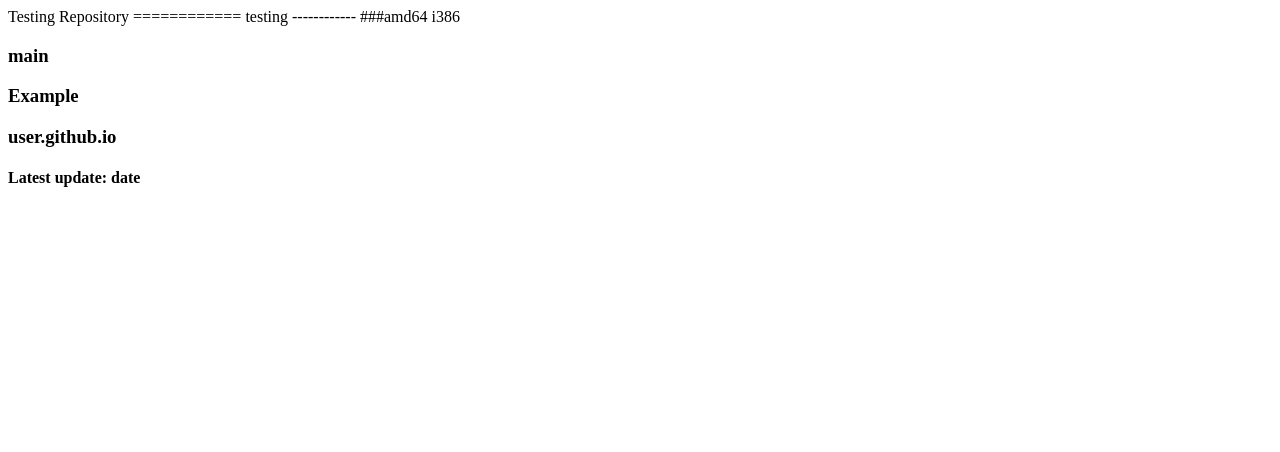
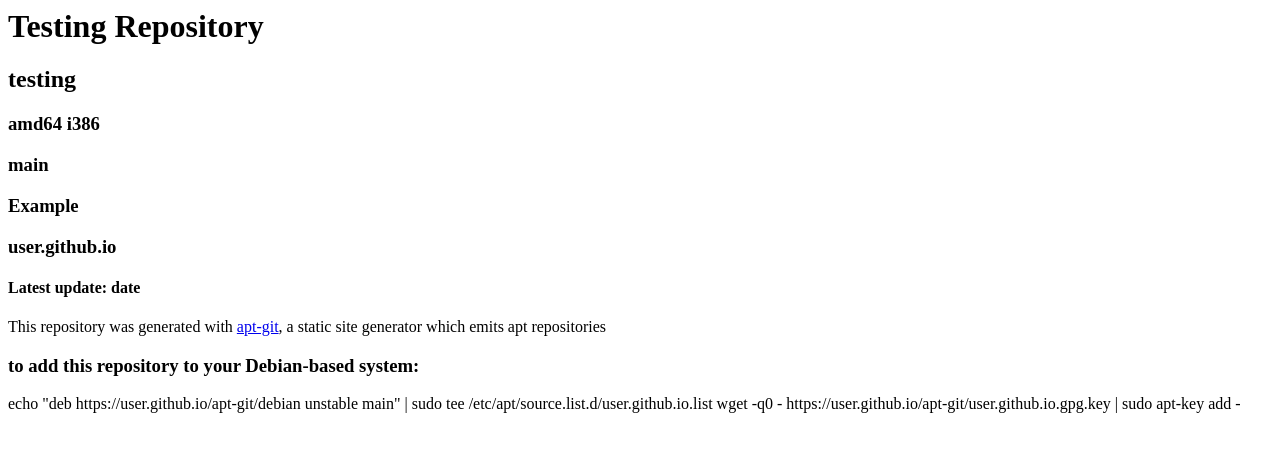
Before and after one commit to eyedeekay/apt-now-history, a plain HTML site: page index.html in a window 1280 px wide. Drawn offline with Linux system fonts and the light colour scheme.

Commit message:
Repository update:  date

```diff
--- a/index.html
+++ b/index.html
@@ -1,6 +1,8 @@
-<p>Testing Repository
-============ testing
------------- ###amd64 i386</p>
+<h1>Testing Repository</h1>
+
+<h2>testing</h2>
+
+<h3>amd64 i386</h3>
 
 <h3>main</h3>
 
@@ -9,3 +11,11 @@
 <h3>user.github.io</h3>
 
 <h4>Latest update: date</h4>
+
+<p>This repository was generated with <a href="https://cmotc.github.io/apt-git">apt-git</a>, a static site generator which emits apt repositories</p>
+
+<h3>to add this repository to your Debian-based system:</h3>
+
+<p>echo "deb https://user.github.io/apt-git/debian unstable main"
+| sudo tee /etc/apt/source.list.d/user.github.io.list
+wget -q0 - https://user.github.io/apt-git/user.github.io.gpg.key | sudo apt-key add -</p>
```
Also changed, not shown: info/awesome_3.5.9-1_amd64.deb.html (+1 -1 lines), 2 other files.
